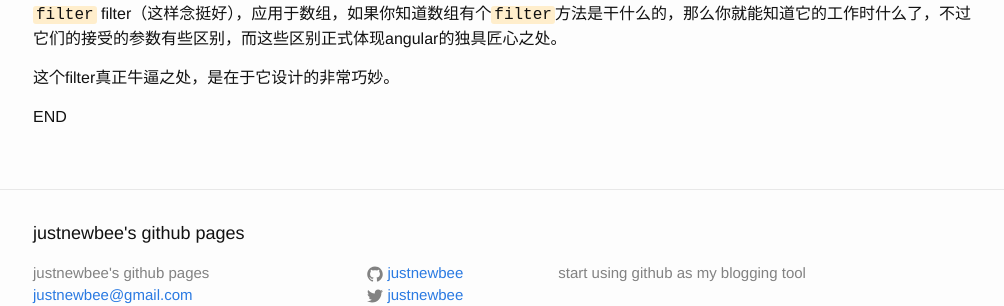
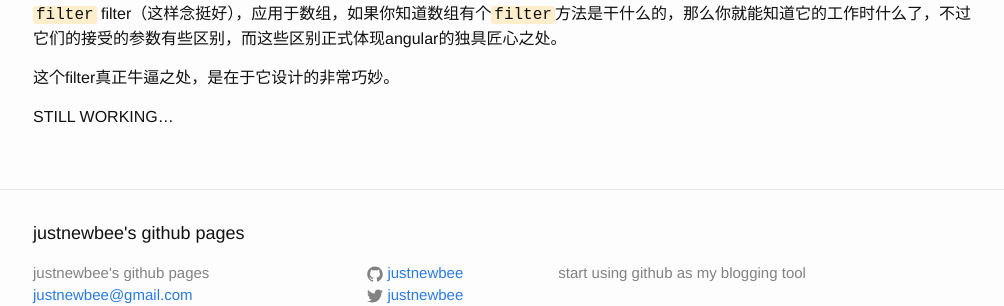
Before and after one commit to justnewbee/justnewbee.github.io, a Jekyll site: the page built from _posts/2014-11-07-angular-builtin-filters.md, in a window 1280 px wide and 900 px high, scrolled down 5605 px. Shown: the part 533-839 px from the top of the window, without its empty margins (137-1141 px from the left). Built offline with Jekyll 4.4.1, drawn with Linux system fonts in a browser that asks for light colours; Markdown is read by kramdown in place of the engine named in the settings; comment, search, counter and statistics services are not loaded.

Commit message:
it's not done so, put a mark at the end

```diff
--- a/_posts/2014-11-07-angular-builtin-filters.md
+++ b/_posts/2014-11-07-angular-builtin-filters.md
@@ -288,4 +288,4 @@ _{_{_ orderBy_expression | orderBy : expression : reverse} _}_}_
 
 
 
-END
+STILL WORKING...
```
